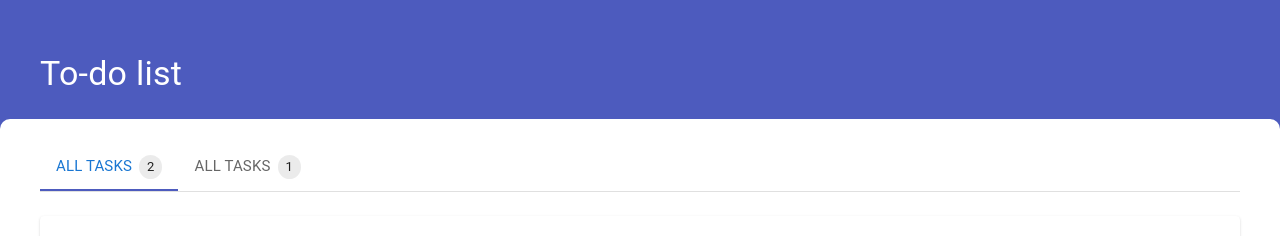
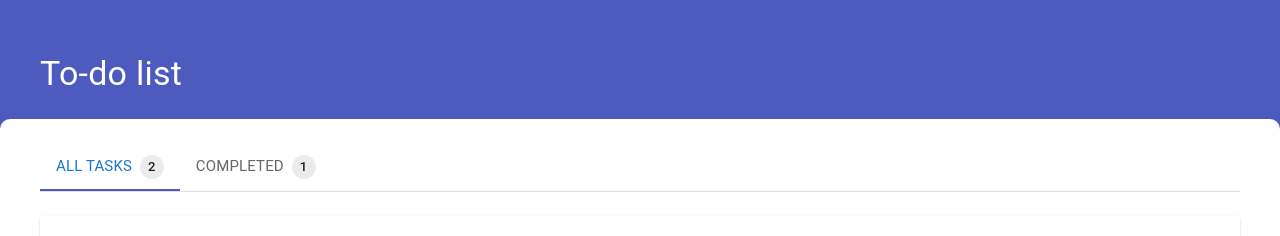
Before and after one commit to earlhansg/to-do-list, a React (Vite) app: page / in a window 1280 px wide. Shown: the part 101-337 px from the top of the page. Built offline with nearby package versions, Linux system fonts and the light colour scheme.

Commit message:
fix MenuTabs issue with Chip

```diff
--- a/src/components/MenuTabs/MenuTabs.tsx
+++ b/src/components/MenuTabs/MenuTabs.tsx
@@ -1,6 +1,6 @@
 import React, { ReactNode, useState } from "react";
 /* materialUI */
-import { Chip, Tab, Tabs, Typography } from "@mui/material";
+import { Box, Chip, Tab, Tabs, Typography } from "@mui/material";
 /* store */
 import { useTaskStore } from "../../shared/stores/TaskStore";
 
@@ -39,6 +39,7 @@ const MenuTabs = ({ children }: MenuTabsProps) => {
       >
         <Tab
           label={
+            <Box sx={{display: "flex", gap: 1}}>
               <Typography
                 id="modal-modal-title"
                 sx={{
@@ -46,30 +47,29 @@ const MenuTabs = ({ children }: MenuTabsProps) => {
                 }}
               >
                 All tasks
+              </Typography>
               <Chip
                   label={tasks.filter((task) => task.status === 0).length}
-                size="small"
-                sx={{ marginLeft: "7px" }}
-              />
-            </Typography>
+                  size="small"/>
+            </Box>
           }
           {...a11yProps(0)}
         />
         <Tab
           label={
+            <Box sx={{display: "flex", gap: 1}}>
               <Typography
                 id="modal-modal-title"
                 sx={{
                   fontSize: "15px",
                 }}
               >
-              All tasks
+                Completed
+              </Typography>
               <Chip
               label={tasks.filter((task) => task.status === 1).length}
-                size="small"
-                sx={{ marginLeft: "7px" }}
-              />
-            </Typography>
+              size="small"/>
+            </Box>
           }
           {...a11yProps(1)}
         />
```
Lines whose indentation alone changed are shown as unchanged.
